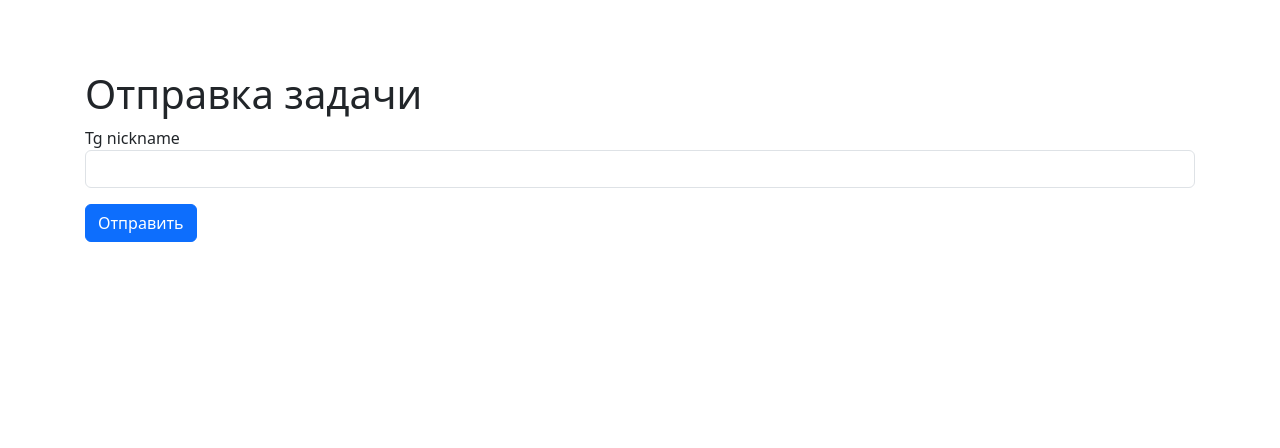
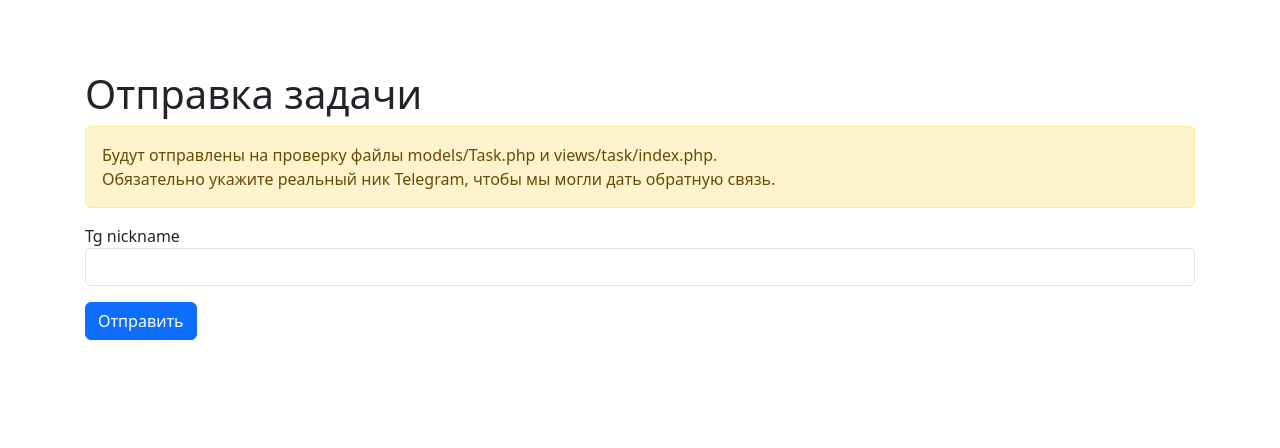
Before and after one commit to NikitaSidor/test-yii2, a Yii app: template views/submit/index.php in a window 1280 px wide. Shown: the top 448 px of the page. Run offline with PHP 8.4 and a stand-in for Yii, Linux system fonts and the light colour scheme; the template is opened without the code that fills it, so the values that code supplies are empty; form fields are guessed from the names that the template uses; some libraries are stand-ins or nearby versions.

Commit message:
annotations

```diff
--- a/views/submit/index.php
+++ b/views/submit/index.php
@@ -11,6 +11,9 @@ $this->title = 'Отправка задачи';
 ?>
 
     <h1><?= Html::encode($this->title) ?></h1>
+    <div class="alert alert-warning">
+        Будут отправлены на проверку файлы models/Task.php и views/task/index.php.<br> Обязательно укажите реальный ник Telegram, чтобы мы могли дать обратную связь.
+    </div>
 
 <?php if (Yii::$app->session->hasFlash('error')): ?>
     <div class="alert alert-danger">
--- a/views/task/index.php
+++ b/views/task/index.php
@@ -18,4 +18,8 @@ $this->registerJs($js);
 
     <h1><?= \yii\helpers\Html::encode($this->title) ?></h1>
 
+    <div class="alert alert-warning">
+        Отредактируйте models/Task.php и views/task/index.php в соответствии с условиями задачи.
+    </div>
+
 <?= 'Табличные данные' ?>
```
